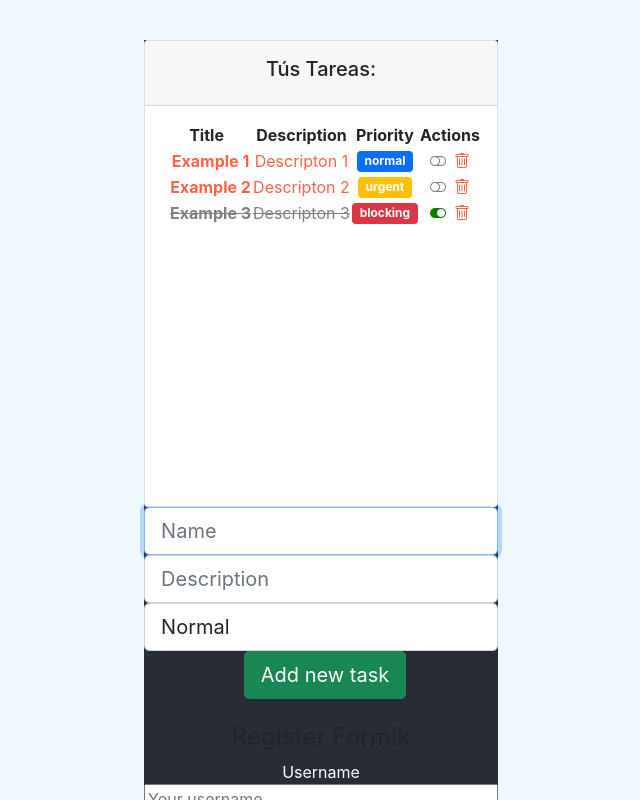
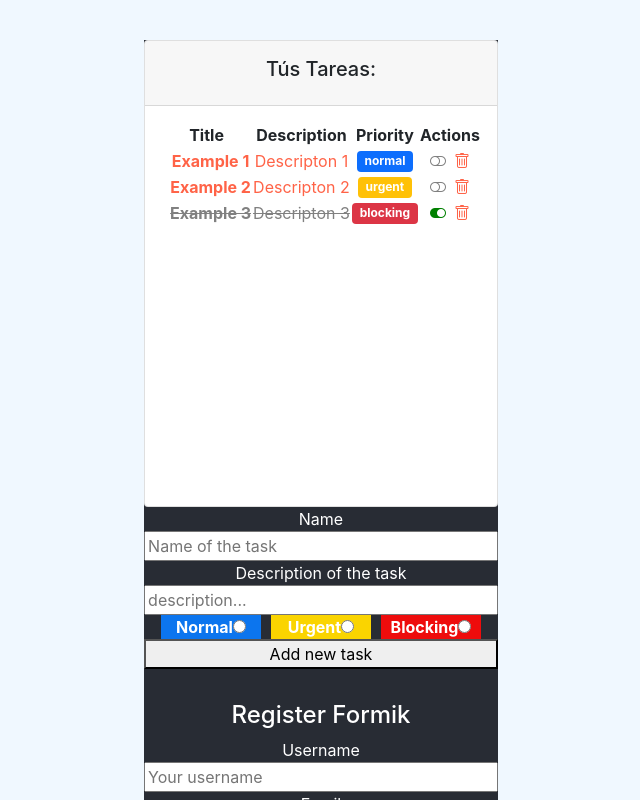
Before and after one commit to Maruan-Cardenas/open-bootcamp, a React (Create React App) app in the folder ReactJS/proyect-task/: page / in a window 1280 px wide. Shown: the top 800 px of the page, without its empty margins (319-959 px from the left). Built offline with nearby package versions, Linux system fonts and the light colour scheme.

Commit message:
exercise of session 13, 14 and 15 finished

```diff
--- a/ReactJS/proyect-task/src/component/pure/forms/registerFormik.jsx
+++ b/ReactJS/proyect-task/src/component/pure/forms/registerFormik.jsx
@@ -49,8 +49,8 @@ const RegisterFormik = () => {
 
 
   return (
-    <div>
-      <h4>Register Formik</h4>
+    <div style={{marginTop: '2em'}}>
+      <h4 style={{color: 'white'}}>Register Formik</h4>
       <Formik
       initialValues={initialValues}
       validationSchema={registerSchema}
--- a/ReactJS/proyect-task/src/component/pure/forms/taskForm.jsx
+++ b/ReactJS/proyect-task/src/component/pure/forms/taskForm.jsx
@@ -1,59 +1,105 @@
-import React, { useRef } from 'react'
+import React from 'react'
+import '../../../styles/taskForm.scss'
 import PropTypes from 'prop-types'
 import { LEVELS } from '../../../models/level.enum'
 import { Task } from '../../../models/task.class'
+import { Formik, Form, Field, ErrorMessage } from 'formik'
+import * as Yup from 'yup'
 
 const Taskform = ({ add, length }) => {
-    const nameRef = useRef()
-    const descriptionRef = useRef()
-    const levelRef = useRef(LEVELS.NORMAl)
 
-    function addTask (e) {
-        e.preventDefault()
+    function addTask (values) {
+        console.log(values)
         const newTask = new Task(
-            nameRef.current.value,
-            descriptionRef.current.value,
-            false,
-            levelRef.current.value
+            values.name,
+            values.description,
+            values.completed,
+            values.level
         )
         add(newTask)
     }
 
-    const normalStyle = {
-        color: 'cyan',
-        fontWeight: 'bold',
-        backgroundColor: 'black'
-    }
-    const urgentStyle = {
-        color: 'yellow',
-        fontWeight: 'bold',
-        backgroundColor: 'black'
-    }
-    const blockingStyle = {
-        color: 'red',
-        fontWeight: 'bold',
-        backgroundColor: 'black'
+    const initialValues = {
+        name: '',
+        description: '',
+        completed: false,
+        level: ''
     }
 
+      const registerSchema = Yup.object().shape(
+    {
+      name: Yup.string()
+        .max(12, 'Username too long')
+        .required('the Username is required'),
+      description: Yup.string()
+        .max(30, 'description too long')
+        .required('description is required'),
+      level: Yup.string().oneOf([LEVELS.NORMAL, LEVELS.URGENT, LEVELS.BLOCKING], 'You must select a Role: NORMAL, URGENT, BLOCKING')
+        .required('Level is required'),
+    }
+  )
+
     return (
-        <form onSubmit={addTask} className='d-flex justify-content-center align-items-center mb-4'>
-        <div className='form-outline flex-fill'>
-            <input ref={nameRef} id='inputName' type="text" className='form-control form-control-lg' placeholder='Name' required autoFocus />
-            <input ref={descriptionRef} id='inputDescription' type="text" className='form-control form-control-lg' placeholder='Description' required />
-            <select className='form-control form-control-lg' ref={levelRef} defaultValue={LEVELS.NORMAL} id='selectLevel'>
-                <option value={LEVELS.NORMAL} style={normalStyle}>
-                    Normal
-                </option>
-                <option value={LEVELS.URGENT} style={urgentStyle}>
-                    Urgent
-                </option>
-                 <option value={LEVELS.BLOCKING} style={blockingStyle}>
-                    Blocking
-                </option>
-            </select>
-            <button type='submit' className='btn btn-success btn-lg ms-2'>{length > 0 ? 'Add new task' : 'Create your first task' }</button>
-        </div>
-        </form>
+        <Formik
+      initialValues={initialValues}
+      validationSchema={registerSchema}
+      onSubmit={async (values) => {
+        await new Promise((r) => setTimeout(r, 1000))
+        addTask(values)
+      }}
+      >
+        {({value, touched, errors, isSubmitting, handleChange, handleBlur }) => (
+          <Form style={{color: 'white', display: 'flex', flexDirection: 'column'}}>
+            <label htmlFor='name'>Name</label>
+            <Field id='name' type='text' name='name' placeholder='Name of the task' />
+            {
+              errors.name && touched.name && <ErrorMessage name='name' component='div' />
+            }
+            <label htmlFor='description'>Description of the task</label>
+            <Field id='description' type='text' name='description' placeholder='description...' />
+            {
+              errors.description && touched.description && <ErrorMessage name='description' component='div' />
+            }
+            <div className='level-container'>
+                <label htmlFor='level' className='level-normal'>Normal
+                    <Field id='level' type='radio' name='level' value={LEVELS.NORMAL} />
+                </label>
+                <label htmlFor='level' className='level-urgent' >Urgent
+                    <Field id='level' type='radio' name='level' value={LEVELS.URGENT} />
+                </label>
+                <label htmlFor='level' className='level-blocking'>Blocking
+                    <Field id='level' type='radio' name='level' value={LEVELS.BLOCKING} />
+                </label>
+                {
+                  errors.level && touched.level && <ErrorMessage name='level' component='div' />
+                }
+            </div>
+            <button type='submit'>{length > 0 ? 'Add new task' : 'Create your first task'}</button>
+            {
+              isSubmitting && <p>Sending your credentials...</p>
+            }
+          </Form>
+        )}
+
+      </Formik>
+        // <form onSubmit={addTask} className='d-flex justify-content-center align-items-center mb-4'>
+        // <div className='form-outline flex-fill'>
+        //     <input ref={nameRef} id='inputName' type="text" className='form-control form-control-lg' placeholder='Name' required autoFocus />
+        //     <input ref={descriptionRef} id='inputDescription' type="text" className='form-control form-control-lg' placeholder='Description' required />
+        //     <select className='form-control form-control-lg' ref={levelRef} defaultValue={LEVELS.NORMAL} id='selectLevel'>
+        //         <option value={LEVELS.NORMAL} style={normalStyle}>
+        //             Normal
+        //         </option>
+        //         <option value={LEVELS.URGENT} style={urgentStyle}>
+        //             Urgent
+        //         </option>
+        //          <option value={LEVELS.BLOCKING} style={blockingStyle}>
+        //             Blocking
+        //         </option>
+        //     </select>
+        //     <button type='submit' className='btn btn-success btn-lg ms-2'>{length > 0 ? 'Add new task' : 'Create your first task' }</button>
+        // </div>
+        // </form>
     );
 }
 
--- /dev/null
+++ b/ReactJS/proyect-task/src/styles/taskForm.scss
@@ -0,0 +1,24 @@
+.level-normal, .level-urgent, .level-blocking {
+  width: 100px;
+}
+
+.level-container{
+  display: flex;
+  gap: 10px;
+  justify-content: center;
+}
+
+.level-normal{
+  background-color: rgb(12, 117, 238);
+  font-weight: bold;
+}
+
+.level-urgent{
+  background-color: rgb(250, 212, 0);
+  font-weight: bold;
+}
+
+.level-blocking{
+  background-color: rgb(238, 12, 12);
+  font-weight: bold;
+}
```
